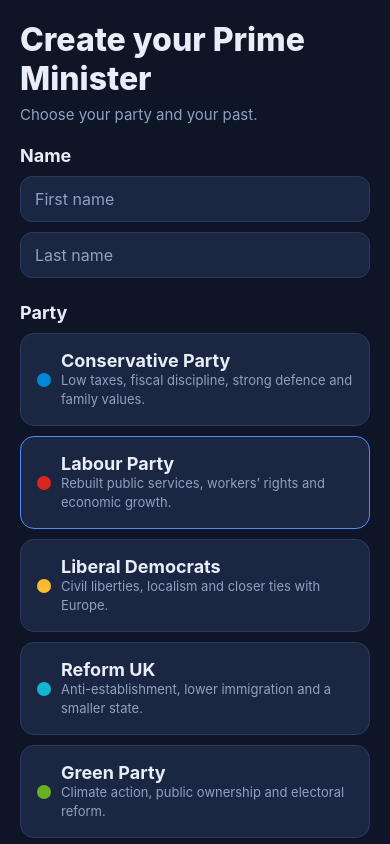
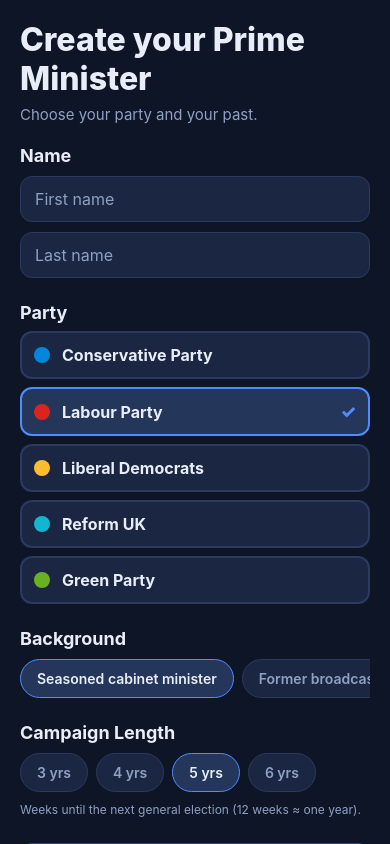
Before and after one commit to joshworley21-rgb/pm-simulator, a React Native app in the folder pm-sim-app/: screen /Create in a window 390 px wide. Built offline with nearby package versions, Linux system fonts and the light colour scheme.

Commit message:
Fix playthrough agent to handle PMQs and event modals correctly

```diff
--- a/pm-sim-app/src/app/engine.ts
+++ b/pm-sim-app/src/app/engine.ts
@@ -151,7 +151,7 @@ function runElection(s: GameState): GameState {
   const approval = clamp(s.metrics.approval + (majority ? swing + 3 : -12), 0, 100);
   const message = `GENERAL ELECTION: ${playerParty?.name ?? '?'} won ${playerSeats} seats ${majority ? '(Working Majority)' : '(Hung Parliament)'}.`;
   // Legacy score from governing quality; a second term rewards survival.
-  const legacyScore = s.legacyScore + Math.round(s.metrics.approval / 10) + Math.round(s.stats.economy / 10) + (majority ? 5 : 0);
+  const legacyScore = s.legacyScore + Math.round(s.metrics.approval / 10) + Math.round(s.metrics.economy / 10) + (majority ? 5 : 0);
   const termsWon = majority ? s.termsWon + 1 : s.termsWon;
   return {
     ...s,
@@ -610,7 +610,7 @@ export function reducer(state: GameState, action: Action): GameState {
         budgetDue: false,
         fiscalEventKind: null,
         log: [`AUTUMN STATEMENT: Tax measures delivered.`, ...state.log].slice(0, 50),
-        headlines: [{ paper: 'The National Standard', title: 'AUTUMN STATEMENT: CHANCELLOR SETS OUT TAX PLAN', stance: 'centrist' }, ...state.headlines].slice(0, 4),
+        headlines: [{ paper: 'The National Standard', title: 'AUTUMN STATEMENT: CHANCELLOR SETS OUT TAX PLAN', stance: 'centrist' as const }, ...state.headlines].slice(0, 4),
       };
     }
 
--- a/pm-sim-app/src/app/screens/CreateScreen.tsx
+++ b/pm-sim-app/src/app/screens/CreateScreen.tsx
@@ -58,17 +58,25 @@ export default function CreateScreen() {
             key={p.id}
             onPress={() => setPartyId(p.id)}
             style={[
-              g.card,
-              { borderColor: selected ? colors.accent : colors.cardBorder, marginTop: 10 },
+              {
+                backgroundColor: selected ? colors.accentSoft : colors.card,
+                borderColor: selected ? colors.accent : colors.cardBorder,
+                borderWidth: 2,
+                borderRadius: 12,
+                padding: 12,
+                marginTop: 8,
+                flexDirection: 'row',
+                alignItems: 'center',
+              },
             ]}
           >
-            <View style={g.row}>
-              <View style={{ width: 14, height: 14, borderRadius: 7, backgroundColor: p.color, marginRight: 10 }} />
-              <View style={{ flex: 1 }}>
-                <Text style={g.cardTitle}>{p.name}</Text>
-                <Text style={g.muted}>{p.description}</Text>
-              </View>
+            <View style={{ width: 16, height: 16, borderRadius: 8, backgroundColor: p.color, marginRight: 12 }} />
+            <View style={{ flex: 1 }}>
+              <Text style={{ color: colors.text, fontSize: 16, fontWeight: '700' }}>{p.name}</Text>
             </View>
+            {selected && (
+              <Text style={{ color: colors.accent, fontSize: 18, fontWeight: '800' }}>✓</Text>
+            )}
           </Pressable>
         );
       })}
@@ -127,7 +135,7 @@ export default function CreateScreen() {
       </Text>
 
       <Pressable
-        style={[g.btn, { opacity: canStart ? 1 : 0.4 }]}
+        style={[g.btn, { opacity: canStart ? 1 : 0.4, marginTop: 24 }]}
         disabled={!canStart}
         onPress={start}
       >
```
